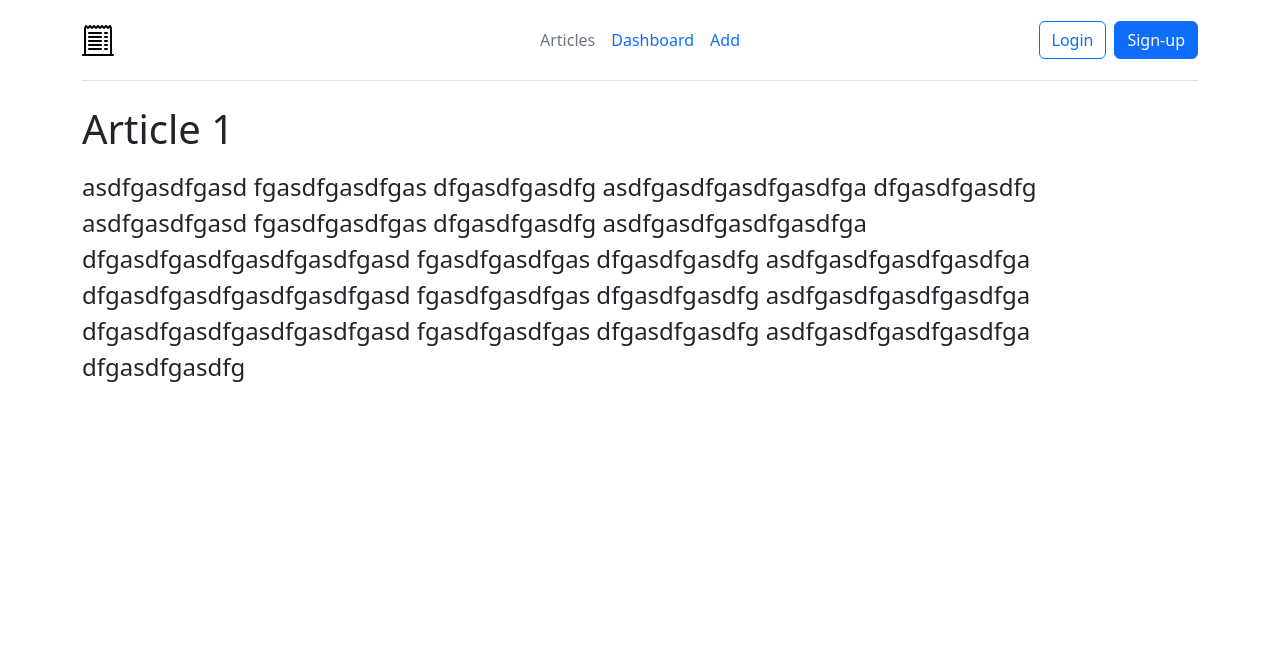
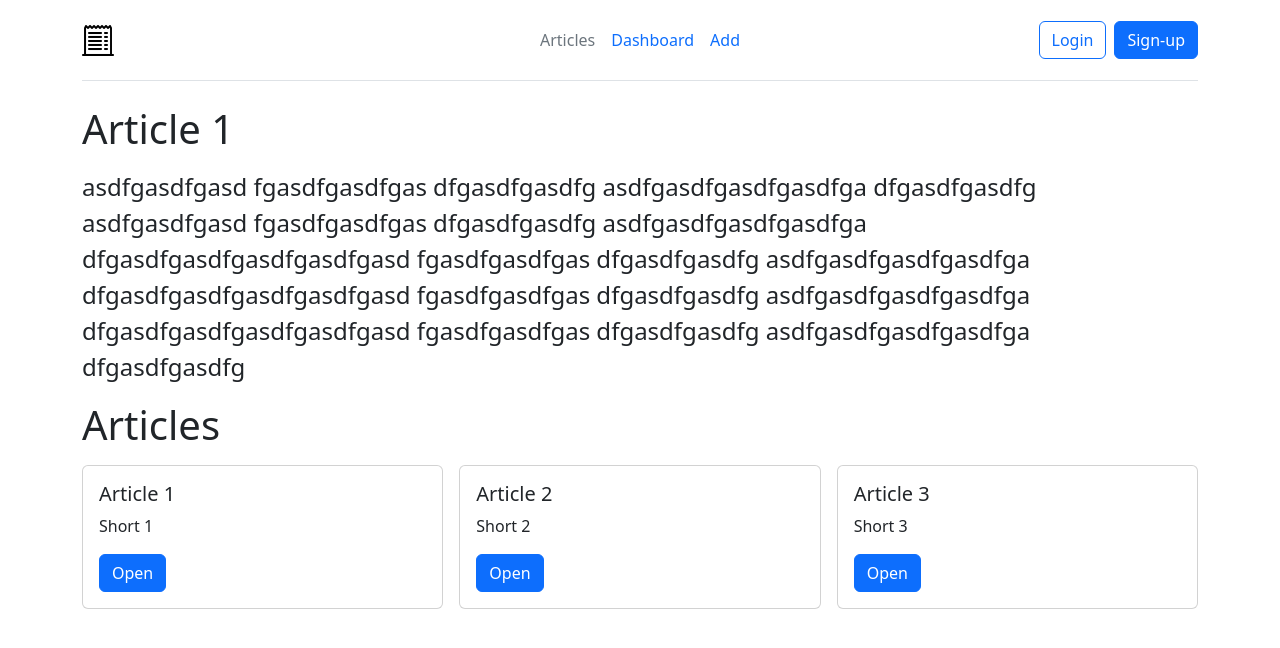
Before and after one commit to Dmitry27Zh/react-blog, a React (Create React App) app: page / in a window 1280 px wide. Shown: the top 648 px of the page. Built offline with nearby package versions, Linux system fonts and the light colour scheme.

Commit message:
Unify layouts Components names

```diff
--- a/src/App.js
+++ b/src/App.js
@@ -1,6 +1,7 @@
 import './App.css'
 import Header from './components/header'
 import ArticlePage from './layouts/articlePage'
+import ArticlesPage from './layouts/articlesPage'
 
 const article = {
   id: 1,
@@ -15,6 +16,7 @@ function App() {
       <div className="container">
         <Header />
         <ArticlePage {...article} />
+        <ArticlesPage />
       </div>
     </div>
   )
--- a/src/layouts/articles.jsx
+++ b/src/layouts/articlesPage.jsx
@@ -1,7 +1,7 @@
 import Page from './page'
 import ArticlesList from '../components/articlesList'
 
-const Articles = () => {
+const ArticlesPage = () => {
   return (
     <Page title="Articles">
       <ArticlesList />
@@ -9,4 +9,4 @@ const Articles = () => {
   )
 }
 
-export default Articles
+export default ArticlesPage
```
